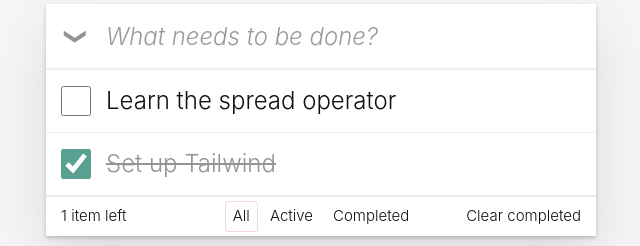
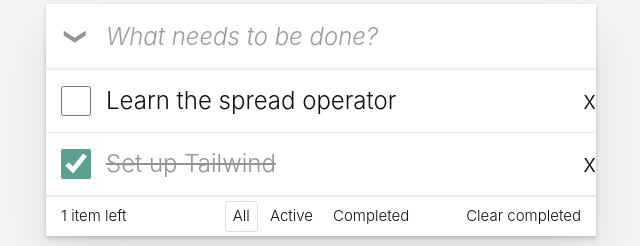
Before and after one commit to lourainemaedominojavines-rgb/csit340-todomvc, a React (Vite) app: page / in a window 1280 px wide. Shown: the part 148-394 px from the top of the page, without its empty margins (319-959 px from the left). Built offline with nearby package versions, Linux system fonts and the light colour scheme.

Commit message:
feat: render todos from state with map

```diff
--- a/src/components/Todos.jsx
+++ b/src/components/Todos.jsx
@@ -1,4 +1,12 @@
+import { useState } from 'react'
+
 function Todos() {
+
+    const [todos] = useState([
+    { id: 1, text: 'Learn the spread operator', completed: false },
+    { id: 2, text: 'Set up Tailwind', completed: true },
+  ])
+
   return (
     <section className="mx-auto max-w-[550px]">
       <h1 className="text-center text-[80px] font-extralight text-[#b83f45]">
@@ -23,7 +31,8 @@
           </label>
 
           <ul>
-            <li className="group relative flex items-center border-b border-[#ededed] text-2xl">
+
+            {/* <li className="group relative flex items-center border-b border-[#ededed] text-2xl">
               <input
                 type="checkbox"
                 className="ml-[15px] size-[30px] shrink-0 cursor-pointer accent-[#59a193]"
@@ -37,9 +46,39 @@
               >
                 ×
               </button>
-            </li>
+            </li> */}
 
-            <li className="group relative flex items-center border-b border-[#ededed] text-2xl">
+            {todos.map((todo) => (
+              <li
+                key={todo.id}
+                className="group relative flex items-center border-b border-[#ededed] text-2xl"
+              >
+                <input
+                  type="checkbox"
+                  checked={todo.completed}
+                  readOnly
+                  className="ml-[15px] size-[30px] shrink-0 cursor-pointer accent-[#59a193]"
+                />
+
+                <span
+                  className={
+                    todo.completed
+                      ? 'flex-1 py-[15px] pr-[60px] pl-[15px] break-all text-[#949494] line-through'
+                      : 'flex-1 py-[15px] pr-[60px] pl-[15px] break-all'
+                  }
+                >
+                {todo.text}
+                </span>
+                <button
+                  type="button">
+                    x
+                  </button>
+                </li>
+
+            ))}
+
+
+            {/* <li className="group relative flex items-center border-b border-[#ededed] text-2xl">
               <input
                 type="checkbox"
                 checked
@@ -55,7 +94,7 @@
               >
                 ×
               </button>
-            </li>
+            </li> */}
           </ul>
 
         </main>
```
